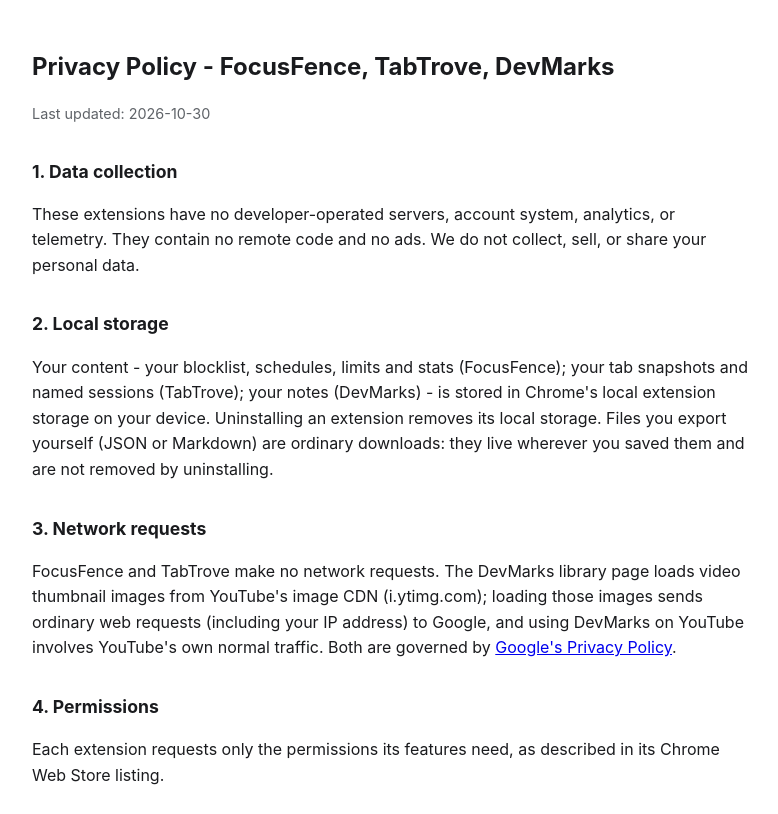
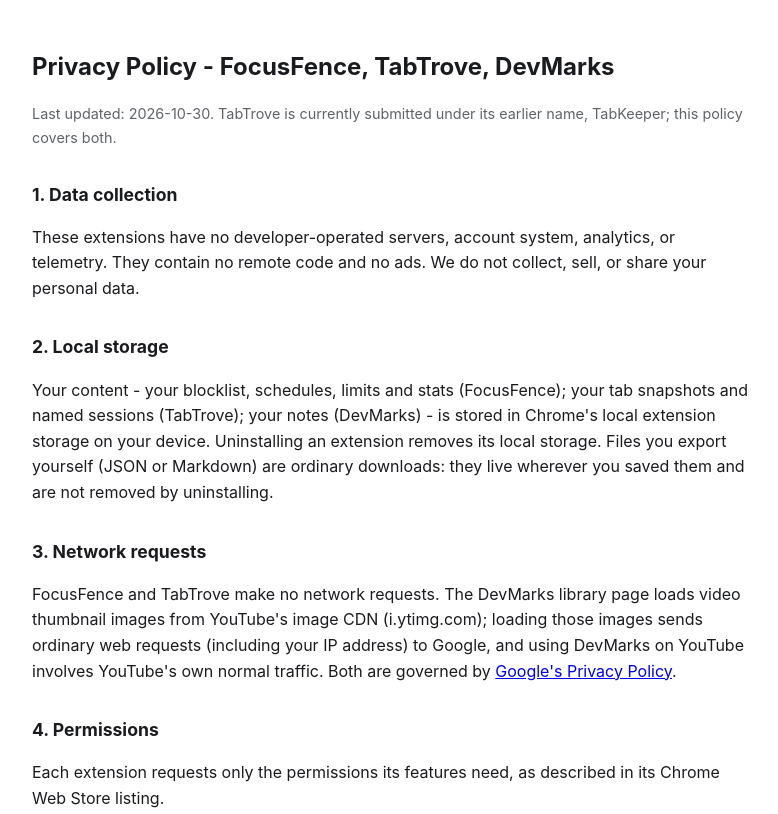
Before and after one commit to B33b3k/extension-privacy, a plain HTML site: page index.html in a window 1280 px wide. Shown: the top 814 px of the page, without its empty margins (248-1026 px from the left). Drawn offline with Linux system fonts and the light colour scheme.

Commit message:
Revise privacy policy last updated notice
Updated the privacy policy notice to include information about TabTrove's earlier name.

```diff
--- a/index.html
+++ b/index.html
@@ -12,7 +12,7 @@
 </head>
 <body>
 <h1>Privacy Policy - FocusFence, TabTrove, DevMarks</h1>
-<p class="meta">Last updated: 2026-10-30</p>
+<p class="meta">Last updated: 2026-10-30. TabTrove is currently submitted under its earlier name, TabKeeper; this policy covers both.</p>
 
 <h2>1. Data collection</h2>
 <p>These extensions have no developer-operated servers, account system, analytics, or telemetry. They contain no remote code and no ads. We do not collect, sell, or share your personal data.</p>
```
